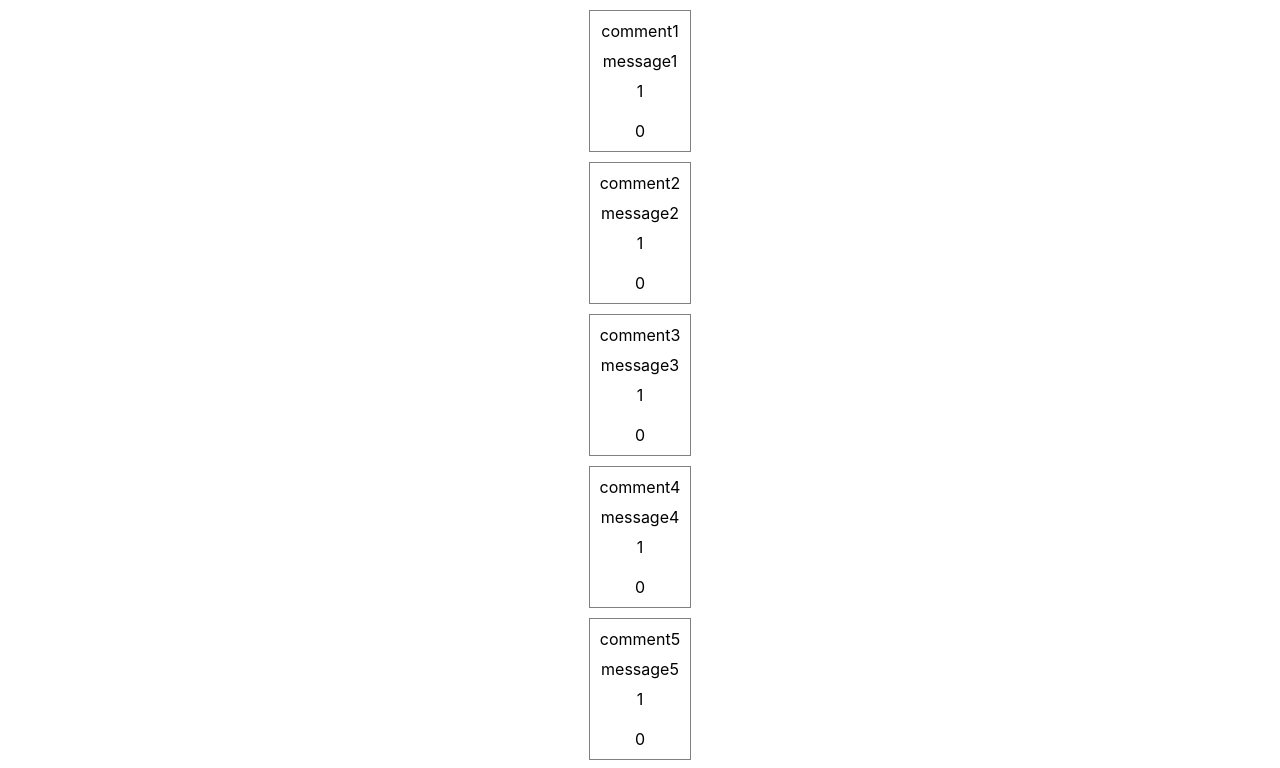
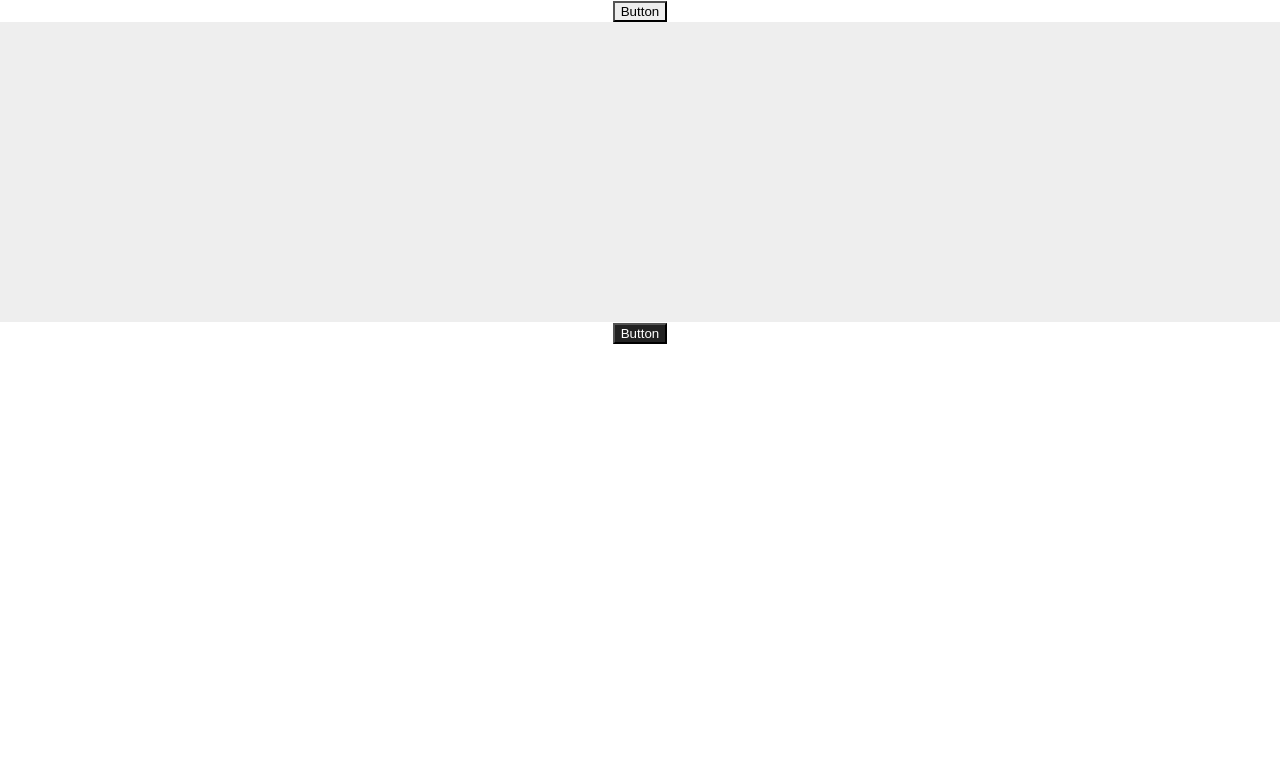
Before and after one commit to minseung-gang/react-basic, a React (Create React App) app: page / in a window 1280 px wide. Shown: the top 768 px of the page. Built offline with nearby package versions, Linux system fonts and the light colour scheme.

Commit message:
Context 업로드

```diff
--- a/src/App.js
+++ b/src/App.js
@@ -1,10 +1,10 @@
 import "./App.css";
-import Memo from "./components/3.8 Memoization/Memo";
+import Example from "./components/3.10 Context/Example";
 
 function App() {
   return (
     <div className="App">
-      <Memo />
+      <Example />
     </div>
   );
 }
--- /dev/null
+++ b/src/components/3.10 Context/Example.jsx
@@ -0,0 +1,34 @@
+import React, { Component } from "react";
+import { ThemeContext, themes } from "./ThemeContext";
+import ThemedButton from "./ThemedButton";
+
+export default class Example extends Component {
+  constructor(props) {
+    super(props);
+    this.state = {
+      theme: themes.light,
+    };
+    this.toggleTheme = () => {
+      this.setState((prev) => ({
+        theme: prev.theme === themes.dark ? themes.light : themes.dark,
+      }));
+    };
+  }
+  render() {
+    return (
+      <div>
+        <ThemeContext.Provider value={this.state.theme}>
+          <ThemedButton changeTheme={this.toggleTheme} />
+          <ThemeContext.Consumer>
+            {(theme) => (
+              <div
+                style={{ background: theme.background, height: "300px" }}
+              ></div>
+            )}
+          </ThemeContext.Consumer>
+        </ThemeContext.Provider>
+        <ThemedButton />
+      </div>
+    );
+  }
+}
--- /dev/null
+++ b/src/components/3.10 Context/ThemeContext.js
@@ -0,0 +1,14 @@
+import React from "react";
+
+export const themes = {
+  light: {
+    foreground: "#000000",
+    background: "#eeeeee",
+  },
+  dark: {
+    foreground: "#ffffff",
+    background: "#222222",
+  },
+};
+
+export const ThemeContext = React.createContext(themes.dark);
--- /dev/null
+++ b/src/components/3.10 Context/ThemedButton.jsx
@@ -0,0 +1,40 @@
+/*import React, { Component } from "react";
+import { ThemeContext } from "./ThemeContext";
+
+ class ThemedButton extends Component {
+  render() {
+    let props = this.props;
+    let theme = this.context;
+    return (
+      <button
+        {...props}
+        style={{ background: theme.background, color: theme.foreground }}
+        onClick={props.changeTheme}
+      >
+        Button
+      </button>
+    );
+  }
+}
+
+ThemedButton.contextType = ThemeContext;
+
+export default ThemedButton;
+ */
+
+import React from "react";
+import { useContext } from "react";
+import { ThemeContext } from "./ThemeContext";
+
+export default function ThemedButton(props) {
+  const theme = useContext(ThemeContext);
+  return (
+    <button
+      {...props}
+      style={{ background: theme.background, color: theme.foreground }}
+      onClick={props.changeTheme}
+    >
+      Button
+    </button>
+  );
+}
```
